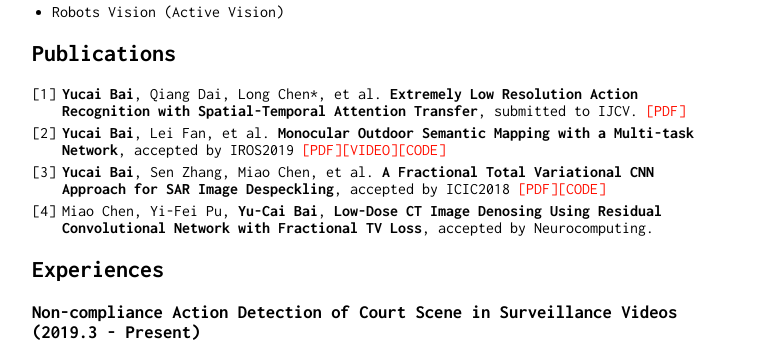
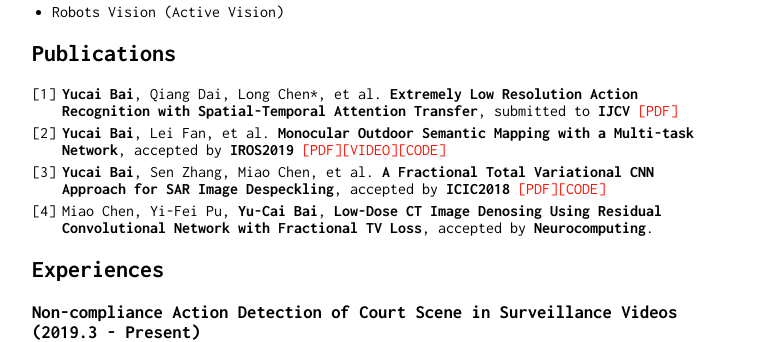
Before and after one commit to RaymondByc/raymondbyc-github.io, a Jekyll site: the page built from index.md, in a window 1280 px wide and 900 px high, scrolled down 580 px. Shown: the part 158-500 px from the top of the window, without its empty margins (258-1017 px from the left). Built offline with Jekyll 4.4.1, drawn with Linux system fonts in a browser that asks for light colours; our own code applies the rules of GitHub Pages for plain Markdown files.

Commit message:
Updated the recent status(personal and academic).

```diff
--- a/index.md
+++ b/index.md
@@ -32,10 +32,10 @@ GPA: 3.28 / 4.0
 - Robots Vision (Active Vision)
 
 ## Publications
-1. __Yucai Bai__, Qiang Dai, Long Chen*, et al. __Extremely Low Resolution Action Recognition with Spatial-Temporal Attention Transfer__, submitted to IJCV. [\[PDF\]](https://arxiv.org/pdf/1909.03580.pdf)
-2. __Yucai Bai__, Lei Fan, et al. __Monocular Outdoor Semantic Mapping with a Multi-task Network__, accepted by IROS2019 [\[PDF\]](https://arxiv.org/abs/1901.05807)[\[VIDEO\]](https://www.youtube.com/watch?v=PuVFtVPx3MQ)[\[CODE\]](https://github.com/RaymondByc/segm_depth_network)
-3. __Yucai Bai__, Sen Zhang, Miao Chen, et al. __A Fractional Total Variational CNN Approach for SAR Image Despeckling__, accepted by ICIC2018 [\[PDF\]](https://link.springer.com/chapter/10.1007/978-3-319-95957-3_46)[\[CODE\]](https://github.com/RaymondByc/FID-CNN)
-4. Miao Chen, Yi-Fei Pu, __Yu-Cai Bai__, __Low-Dose CT Image Denosing Using Residual Convolutional Network with Fractional TV Loss__, accepted by Neurocomputing.
+1. __Yucai Bai__, Qiang Dai, Long Chen*, et al. __Extremely Low Resolution Action Recognition with Spatial-Temporal Attention Transfer__, submitted to __IJCV__ [\[PDF\]](https://arxiv.org/pdf/1909.03580.pdf)
+2. __Yucai Bai__, Lei Fan, et al. __Monocular Outdoor Semantic Mapping with a Multi-task Network__, accepted by __IROS2019__ [\[PDF\]](https://arxiv.org/abs/1901.05807)[\[VIDEO\]](https://www.youtube.com/watch?v=PuVFtVPx3MQ)[\[CODE\]](https://github.com/RaymondByc/segm_depth_network)
+3. __Yucai Bai__, Sen Zhang, Miao Chen, et al. __A Fractional Total Variational CNN Approach for SAR Image Despeckling__, accepted by __ICIC2018__ [\[PDF\]](https://link.springer.com/chapter/10.1007/978-3-319-95957-3_46)[\[CODE\]](https://github.com/RaymondByc/FID-CNN)
+4. Miao Chen, Yi-Fei Pu, __Yu-Cai Bai__, __Low-Dose CT Image Denosing Using Residual Convolutional Network with Fractional TV Loss__, accepted by __Neurocomputing__.
 
 ## Experiences
 
```
